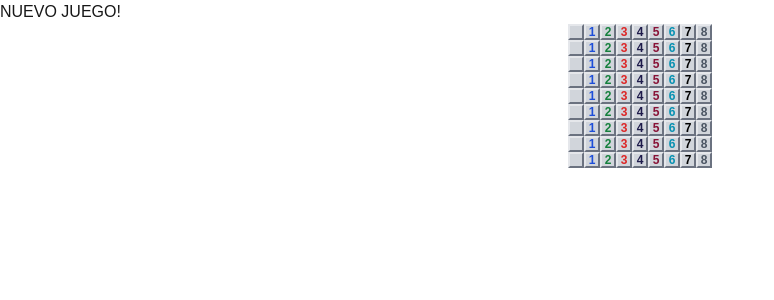
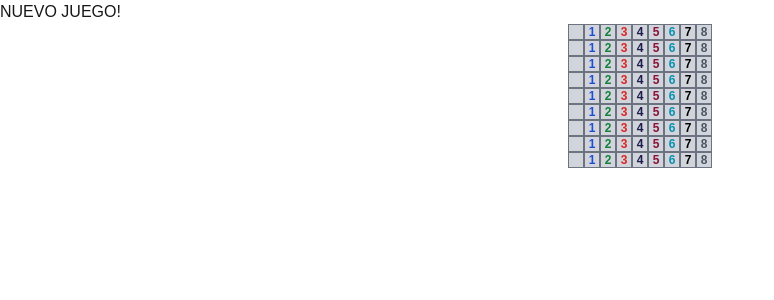
Before and after one commit to flamas472/minesweeper, a Next.js app: page /play in a window 1280 px wide. Shown: the top 300 px of the page, without its empty margins (0-774 px from the left). Built offline with nearby package versions, Linux system fonts and the light colour scheme.

Commit message:
finished tile styles (only icons left) and added an open/hidden concept to tiles

```diff
--- a/app/ui/board.tsx
+++ b/app/ui/board.tsx
@@ -21,7 +21,11 @@ export default function Board() {
                             {
                                 row.map(
                                     (tileValue, cIndex) => (
-                                        <Tile value={String(tileValue)} key={cIndex}/>
+                                        <
+                                            Tile value={String(tileValue)}
+                                            isHidden={false}
+                                            key={cIndex}
+                                        />
                                     )
                                 )
                             }
--- a/app/ui/tiles.tsx
+++ b/app/ui/tiles.tsx
@@ -1,7 +1,31 @@
 
-export type tileValue = "0"|"1"|"2"|"3"|"4"|"5"|"6"|"7"|"8"|"mine"|"wrong-mine"|"flag"|"question-mark";
+// export type tileValue = "0"|"1"|"2"|"3"|"4"|"5"|"6"|"7"|"8"|"mine"|"wrong-mine"|"flag"|"question-mark";
 
-export default function Tile({value}: {value: string}) {
+export default function Tile({value, isHidden = true}: {value: string, isHidden: boolean}) {
+
+    if(isHidden) {
+        return <HiddenTile/>
+    } else {
+        return <OpenedTile value={value}/>
+    }
+
+    return (
+        <OpenedTile value={value} />
+    );
+}
+
+function HiddenTile() {
+
+    return(
+        <div className={"bg-gray-300 w-4 h-4 flex justify-center items-center border-[2.5px] border-t-gray-200 border-r-gray-500 border-b-gray-500 border-l-gray-200 text-xs"}>
+            <p>
+                {}
+            </p>
+        </div>
+    )
+}
+
+function OpenedTile({value}: {value: string}) {
     let tileContent: string = "";
     let className: string = "";
 
@@ -50,11 +74,11 @@ export default function Tile({value}: {value: string}) {
             tileContent = value;//change to "" later
     }
 
-    return (
-        <div className={"bg-gray-300 w-4 h-4 flex justify-center items-center border-[2.5px] border-t-gray-200 border-r-gray-500 border-b-gray-500 border-l-gray-200 text-xs" + className}>
+    return(
+        <div className={"bg-gray-300 w-4 h-4 flex justify-center items-center border-[0.5px] border-gray-500 text-xs" + className}>
             <p>
                 {tileContent}
             </p>
         </div>
-    );
+    )
 }
```
